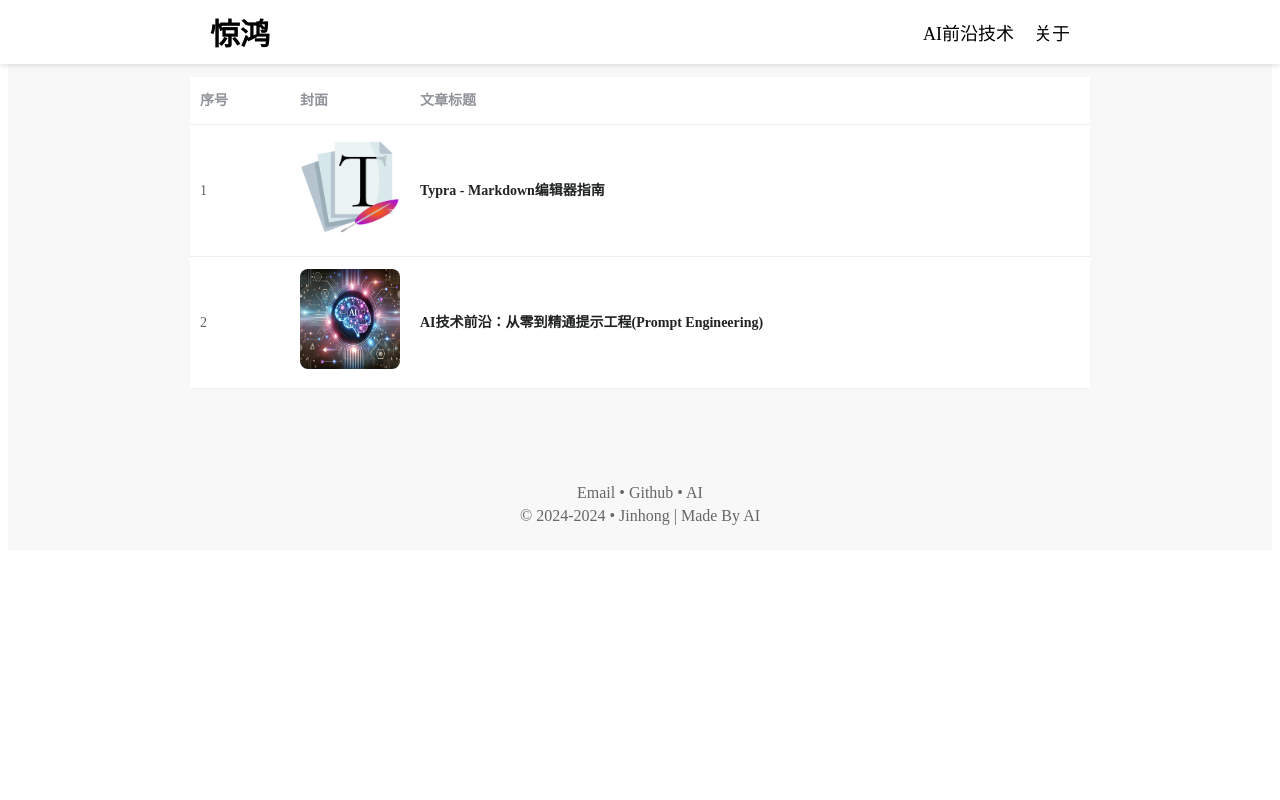
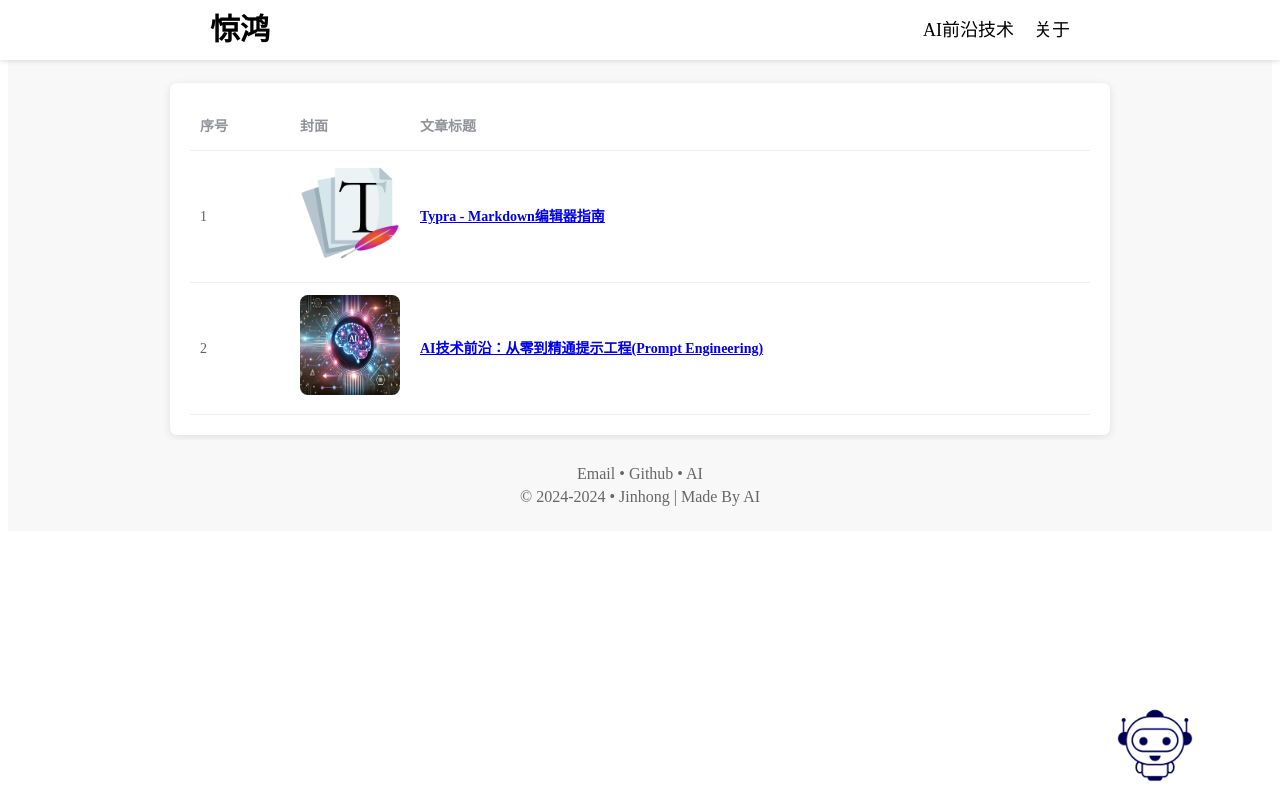
Before and after one commit to jacksonzjh/ai-tech, a Vue app: page /ai-techs in a window 1280 px wide. Built offline with nearby package versions, Linux system fonts and the light colour scheme.

Commit message:
增加智能助手按钮位置

```diff
--- a/src/App.vue
+++ b/src/App.vue
@@ -3,6 +3,7 @@
     <NavBar />
     <router-view />
     <BackToTopButton />
+    <ChatbotButton /> <!-- 添加聊天机器人按钮 -->
     <div class="footer">
       <p><a href="mailto:jacksonzjh2023@gmail.com">Email</a> •
       <a href="https://github.com/jacksonzjh" target="_blank">Github</a> •
@@ -15,12 +16,14 @@
 <script>
 import NavBar from './components/NavBar.vue'
 import BackToTopButton from './components/BackToTopButton.vue'
+import ChatbotButton from './components/ChatbotButton.vue' // 导入聊天机器人按钮组件
 
 export default {
   name: 'App',
   components: {
     NavBar,
-    BackToTopButton
+    BackToTopButton,
+    ChatbotButton // 注册聊天机器人按钮组件
   }
 }
 </script>
--- a/src/components/BackToTopButton.vue
+++ b/src/components/BackToTopButton.vue
@@ -1,5 +1,5 @@
 <template>
-  <div class="back-to-top" v-if="isVisible" @click="scrollToTop">
+  <div class="back-to-top" v-if="isVisible" @click="scrollToTop" @mouseover="isHovered = true" @mouseleave="isHovered = false">
     <img src="@/assets/back-to-top.svg" alt="Back to Top" class="back-to-top-icon" />
   </div>
 </template>
@@ -53,4 +53,8 @@ export default {
   width: 25px; /* 根据需要调整大小 */
   height: 25px;
 }
+
+.back-to-top:hover {
+  box-shadow: 0 4px 10px rgba(0, 0, 0, 0.4); /* 鼠标悬停时的阴影效果 */
+}
 </style>
--- /dev/null
+++ b/src/components/ChatbotButton.vue
@@ -0,0 +1,39 @@
+<template>
+  <div class="chatbot-button" @mouseover="isHovered = true" @mouseleave="isHovered = false">
+    <img :src="isHovered ? hoverImage : normalImage" alt="Chatbot Button" />
+  </div>
+</template>
+
+<script>
+export default {
+  data() {
+    return {
+      isHovered: false,
+      normalImage: require('@/assets/chatbot_alt.png'),
+      hoverImage: require('@/assets/chatbot.png'),
+    };
+  },
+};
+</script>
+
+<style scoped>
+.chatbot-button {
+  position: fixed;
+  bottom: 5px; /* 与返回顶部按钮在同一水平线上 */
+  right: 75px; /* 位于返回顶部按钮的左侧 */
+  width: 100px; /* 调大按钮宽度 */
+  height: 100px; /* 调大按钮高度 */
+  cursor: pointer;
+  z-index: 1000;
+}
+
+.chatbot-button img {
+  width: 100%;
+  height: 100%;
+  transition: transform 0.3s ease-in-out;
+}
+
+.chatbot-button:hover img {
+  transform: scale(1.1); /* 放大效果 */
+}
+</style>
--- a/src/components/NavBar.vue
+++ b/src/components/NavBar.vue
@@ -20,9 +20,10 @@ body {
 }
 
 .navbar-container {
-  max-width: 900px;
+  width: 100%; /* 设置宽度为100% */
+  max-width: 900px; /* 设置固定的最大宽度，确保在大屏幕上保持一致 */
   margin: 0 auto;
-  padding: 10px 20px; /* 增加上下间距 */
+  padding: 0 20px; /* 增加上下间距 */
   display: flex;
   justify-content: space-between;
   align-items: center;
@@ -36,6 +37,7 @@ body {
   top: 0;
   left: 0;
   z-index: 1000;
+  height: 60px; /* 设置固定高度，防止内容导致导航栏高度变化 */
 }
 
 .navbar-title {
@@ -44,6 +46,7 @@ body {
   color: black;
   text-decoration: none;
   margin-left: 20px;
+  line-height: 60px; /* 设置与导航栏一致的行高，确保垂直居中 */
 }
 
 .navbar-link {
@@ -51,6 +54,7 @@ body {
   color: black;
   text-decoration: none;
   margin-right: 20px; /* 增加按钮间距 */
+  line-height: 60px; /* 设置与导航栏一致的行高，确保垂直居中 */
 }
 
 .navbar-link:hover {
--- a/src/views/AboutMe.vue
+++ b/src/views/AboutMe.vue
@@ -42,10 +42,11 @@ export default {
 }
 
 .content-container {
-  max-width: 820px;
+  max-width: 900px; /* 与导航栏一致的最大宽度 */
   margin: 0 auto;
   background-color: white;
   box-shadow: 0 2px 8px rgba(0, 0, 0, 0.1);
   border-radius: 7px;
+  padding: 20px;
 }
 </style>
--- a/src/views/SiteList.vue
+++ b/src/views/SiteList.vue
@@ -41,37 +41,15 @@ export default {
 <style scoped>
 .site-list-container {
   background-color: #f8f8f8;
-  padding: 40px 0;
-  margin-top: 17px;
+  padding: 75px 0;
 }
 
 .centered-content {
-  display: flex;
-  justify-content: center;
-  padding-top: 20px;
-  background-color: #f8f8f8; /* 调整为白色背景 */
-  padding-bottom: 100px; /* 确保footer不被覆盖 */
-}
-
-.centered-content .el-table {
-  width: 80%;
-  max-width: 900px;
-}
-
-.router-link {
-  color: #212323;
-  text-decoration: none; /* 移除链接的默认下划线 */
-}
-
-.router-link:hover {
-  color: #8fdeff; /* 鼠标悬停时的颜色变化 */
-  text-decoration: none; /* 移除链接的下划线 */
-}
-
-.router-link:focus,
-.router-link:active {
-  color: #8fdeff;
-  text-decoration: none; /* 移除链接的下划线 */
-  outline: none; /* 移除点击后的默认边框 */
+  max-width: 900px; /* 与导航栏一致的最大宽度 */
+  margin: 0 auto;
+  background-color: white;
+  box-shadow: 0 2px 8px rgba(0, 0, 0, 0.1);
+  border-radius: 7px;
+  padding: 20px;
 }
 </style>
```
Also changed, not shown: src/assets/chatbot.png (added), src/assets/chatbot_alt.png (added).
